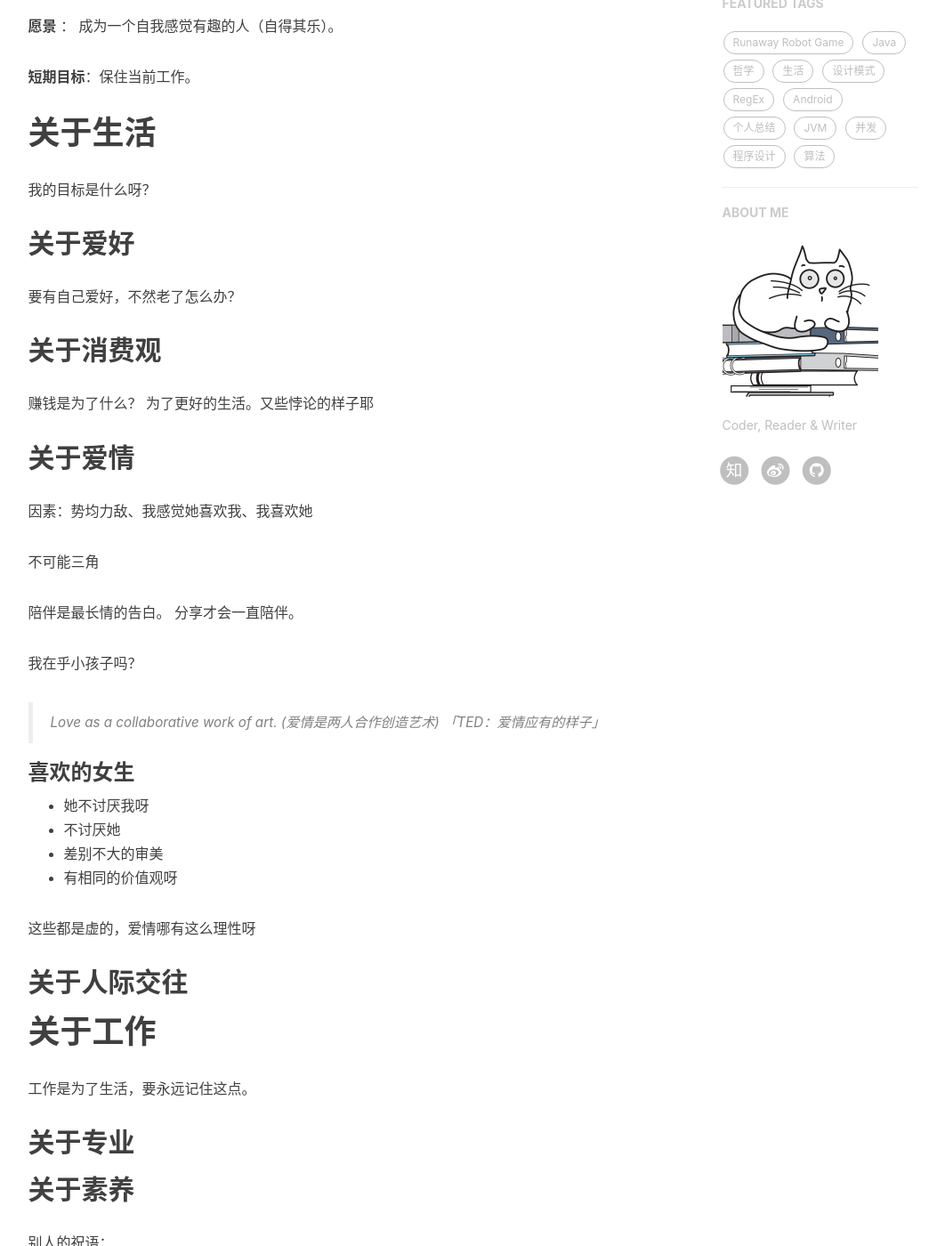
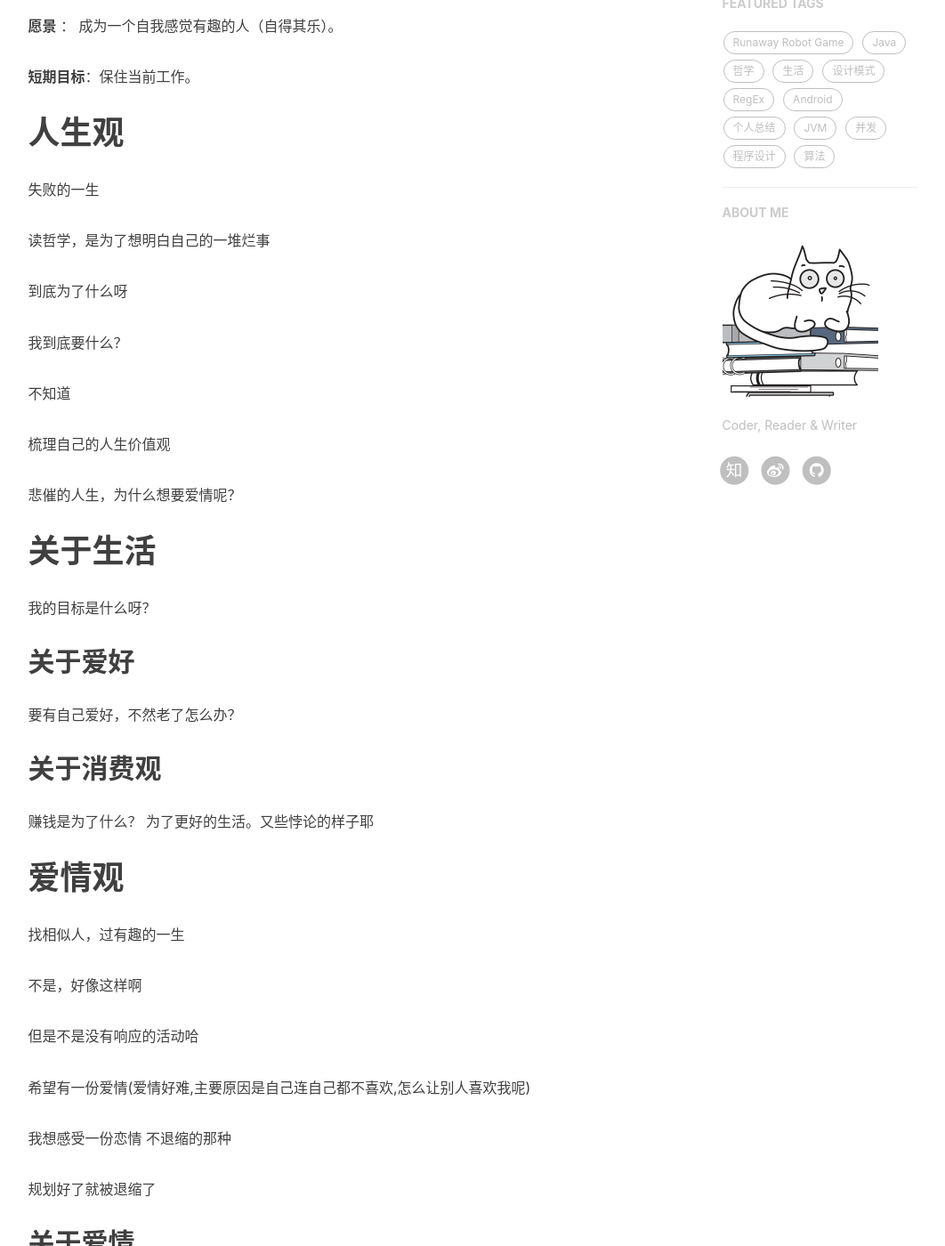
Before and after one commit to fxleyu/fxleyu.github.io, a Jekyll site: the page built from self-portrayal.md, in a window 1280 px wide and 1400 px high, scrolled down 432 px. Shown: the whole window at 89% size, without its empty margins (136-1198 px from the left). Built offline with Jekyll 4.4.1, drawn with Linux system fonts in a browser that asks for light colours; nearby versions of some CDN libraries; comment, search, counter and statistics services are not loaded.

Commit message:
内容调整
Co-Authored-By: 朱智慧 <fxleyu@qq.com>

```diff
--- a/self-portrayal.md
+++ b/self-portrayal.md
@@ -7,6 +7,22 @@ title: Self-portrait
 
 
 **短期目标**：保住当前工作。
+
+# 人生观
+失败的一生
+
+读哲学，是为了想明白自己的一堆烂事
+
+到底为了什么呀
+
+我到底要什么？
+
+不知道
+
+梳理自己的人生价值观
+
+
+悲催的人生，为什么想要爱情呢？
 
 # 关于生活
 我的目标是什么呀？
@@ -18,6 +34,21 @@ title: Self-portrait
 ## 关于消费观
 赚钱是为了什么？
 为了更好的生活。又些悖论的样子耶
+
+# 爱情观
+找相似人，过有趣的一生
+
+不是，好像这样啊
+
+但是不是没有响应的活动哈
+
+希望有一份爱情(爱情好难,主要原因是自己连自己都不喜欢,怎么让别人喜欢我呢)
+
+我想感受一份恋情 不退缩的那种
+
+规划好了就被退缩了
+
+
 
 ## 关于爱情
 因素：势均力敌、我感觉她喜欢我、我喜欢她
```
Also changed, not shown: README.md.
